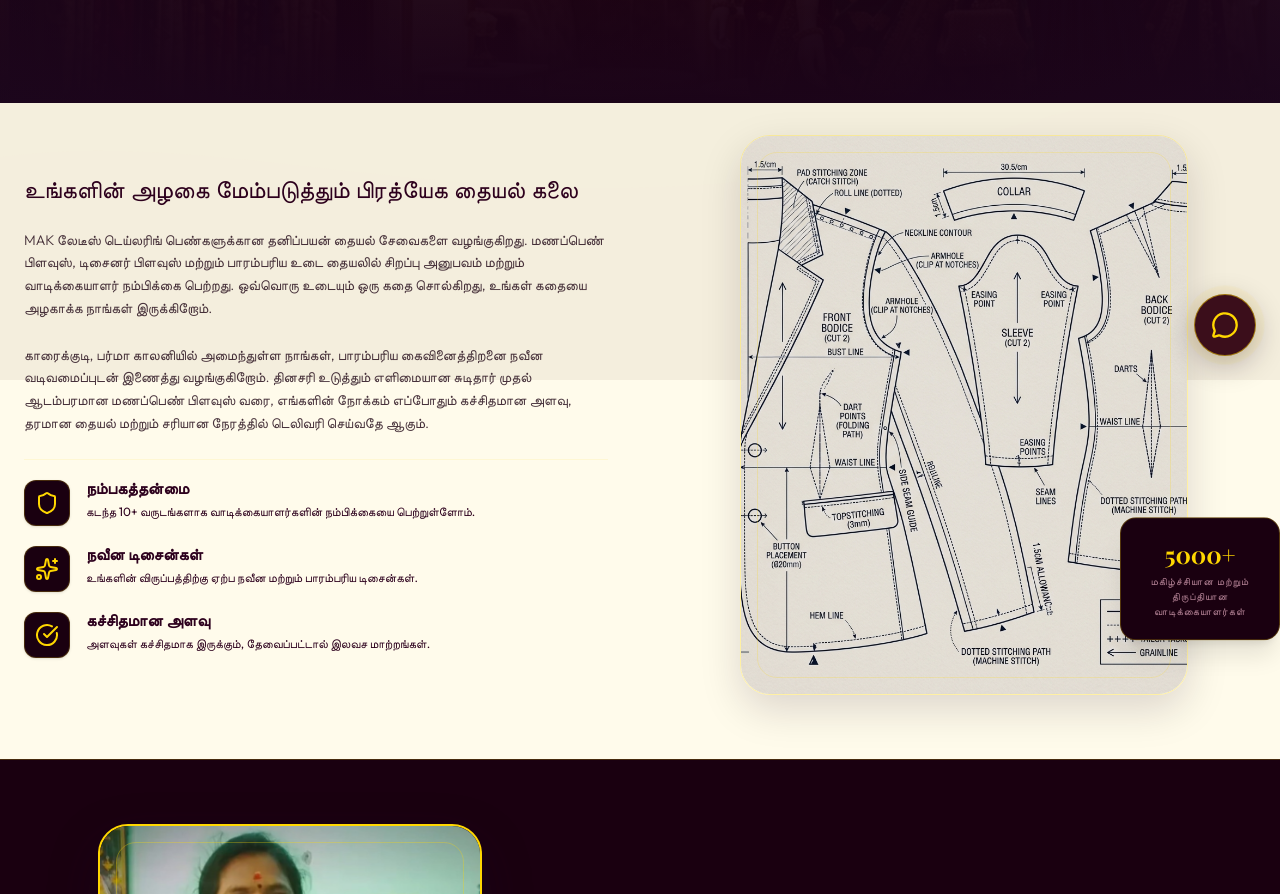
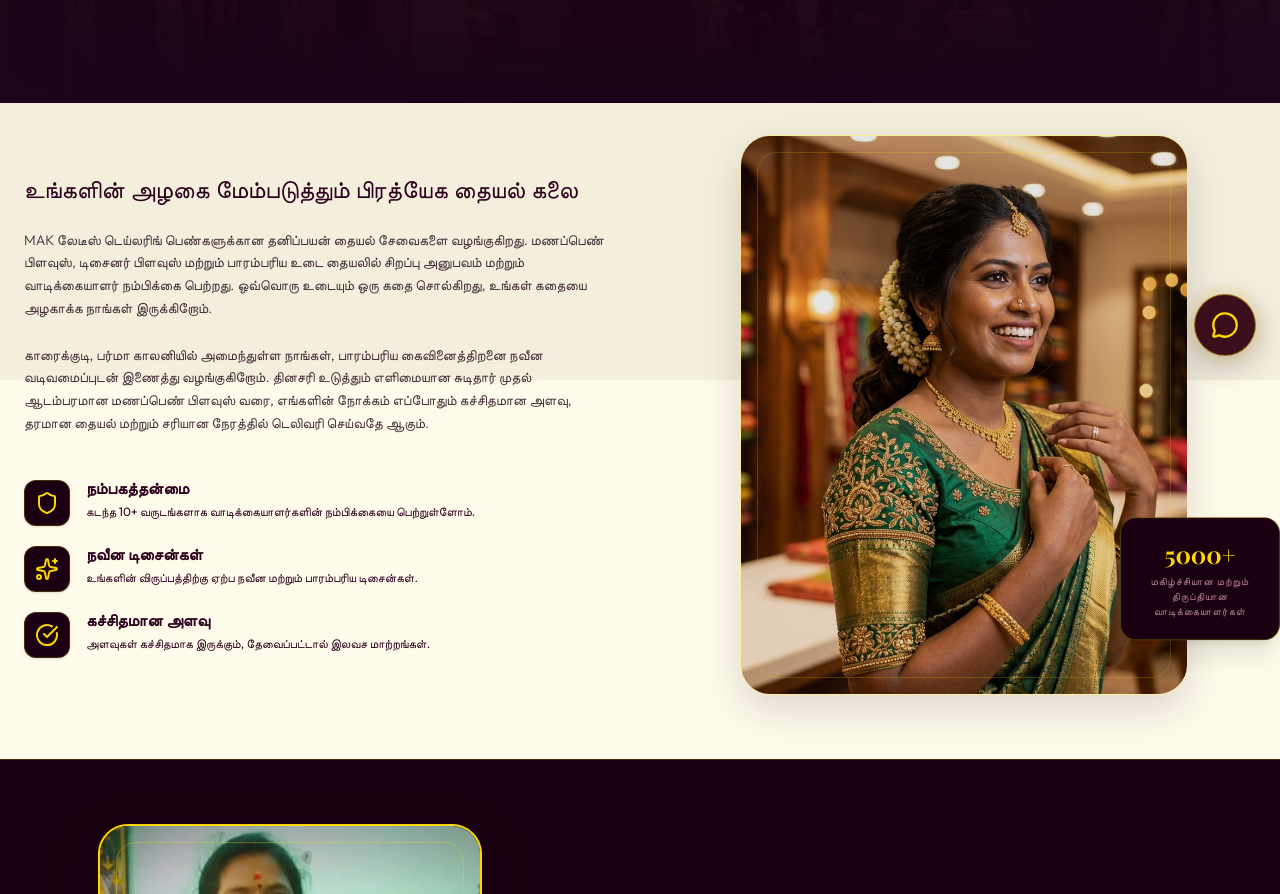
Before and after one commit to Pravin17-Hub/MAK, a Next.js app: page /about in a window 1280 px wide. Shown: the part 420-1314 px from the top of the page. Built offline with nearby package versions, Linux system fonts and the light colour scheme; a web font is replaced by a local one.

Commit message:
feat: replace stitching diagram with happy customer photo next to satisfied customer badge in about page

```diff
--- a/src/app/about/page.tsx
+++ b/src/app/about/page.tsx
@@ -96,7 +96,7 @@ export default function About() {
             <div className="relative w-full max-w-md aspect-[4/5] rounded-[30px] overflow-hidden border border-gold-500/30 shadow-[0_15px_40px_rgba(29,10,36,0.15)] group">
               <div className="absolute inset-0 bg-purple-950/10 z-10 transition-colors duration-300 group-hover:bg-purple-950/0" />
               <img
-                src="/stitching-diagram.png"
+                src="/happy-customer.png"
                 alt="MAK Ladies Tailoring Craft"
                 className="w-full h-full object-cover transition-transform duration-700 group-hover:scale-105"
               />
```
Also changed, not shown: public/happy-customer.png (added).
